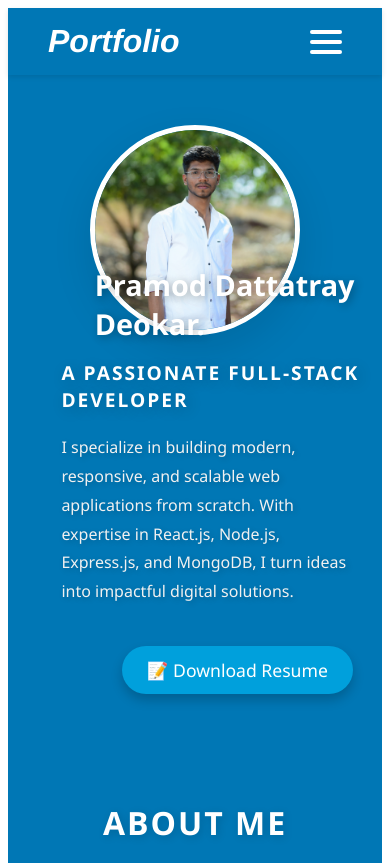
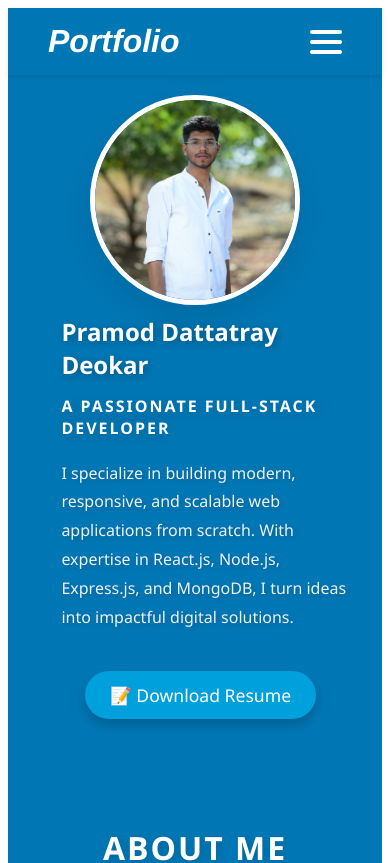
Before and after one commit to pramoddeokar11/my-portfolio, a React (Create React App) app: page / in a window 390 px wide. Shown: the top 863 px of the page. Built offline with nearby package versions, Linux system fonts and the light colour scheme.

Commit message:
styling changed

```diff
--- a/src/components/Education.css
+++ b/src/components/Education.css
@@ -8,7 +8,7 @@
 }
 
 .education h1 {
-  font-size: 2.8rem;
+  font-size: 2.2rem;
   font-weight: 700;
   color: #fff;
   margin-bottom: 60px;
--- a/src/components/Hero.css
+++ b/src/components/Hero.css
@@ -98,7 +98,7 @@
   .hero-image {
     width: 200px; /* Set width for mobile */
     height: 200px; /* Equal height for perfect roundness */
-    margin-top: 50px; /* Remove any top margin */
+    margin-top: 20px; /* Remove any top margin */
     margin-bottom: 15px; /* Space between image and content */
     border-radius: 50%;
     border: 5px solid #fff;
@@ -111,13 +111,12 @@
   }
 
   .hero-content h2 {
-    font-size: 1.2rem; /* Adjust font size for smaller screens */
+    font-size: 1.0rem; /* Adjust font size for smaller screens */
   }
 
   .hero-content h3 {
-    font-size: 1.8rem;
-    margin-top: 45%;
-    margin-left: 10%;
+    font-size: 1.5rem;
+    margin-top: 60%;
   }
 
   .hero-content p {
@@ -129,6 +128,6 @@
   .hero-content .btn {
     padding: 12px 25px;
     font-size: 1.1rem;
-    margin-left: 28%;
+    margin-left: 17%;
   }
 }
--- a/src/components/Hero.js
+++ b/src/components/Hero.js
@@ -6,7 +6,7 @@ function Hero() {
   return (
     <section className="hero">
       <div className="hero-content">
-        <h3>Pramod Dattatray Deokar.</h3>
+        <h3>Pramod Dattatray Deokar</h3>
         <h2>A Passionate Full-Stack Developer</h2>
         <p>
           I specialize in building modern, responsive, and scalable web applications from scratch.
```
